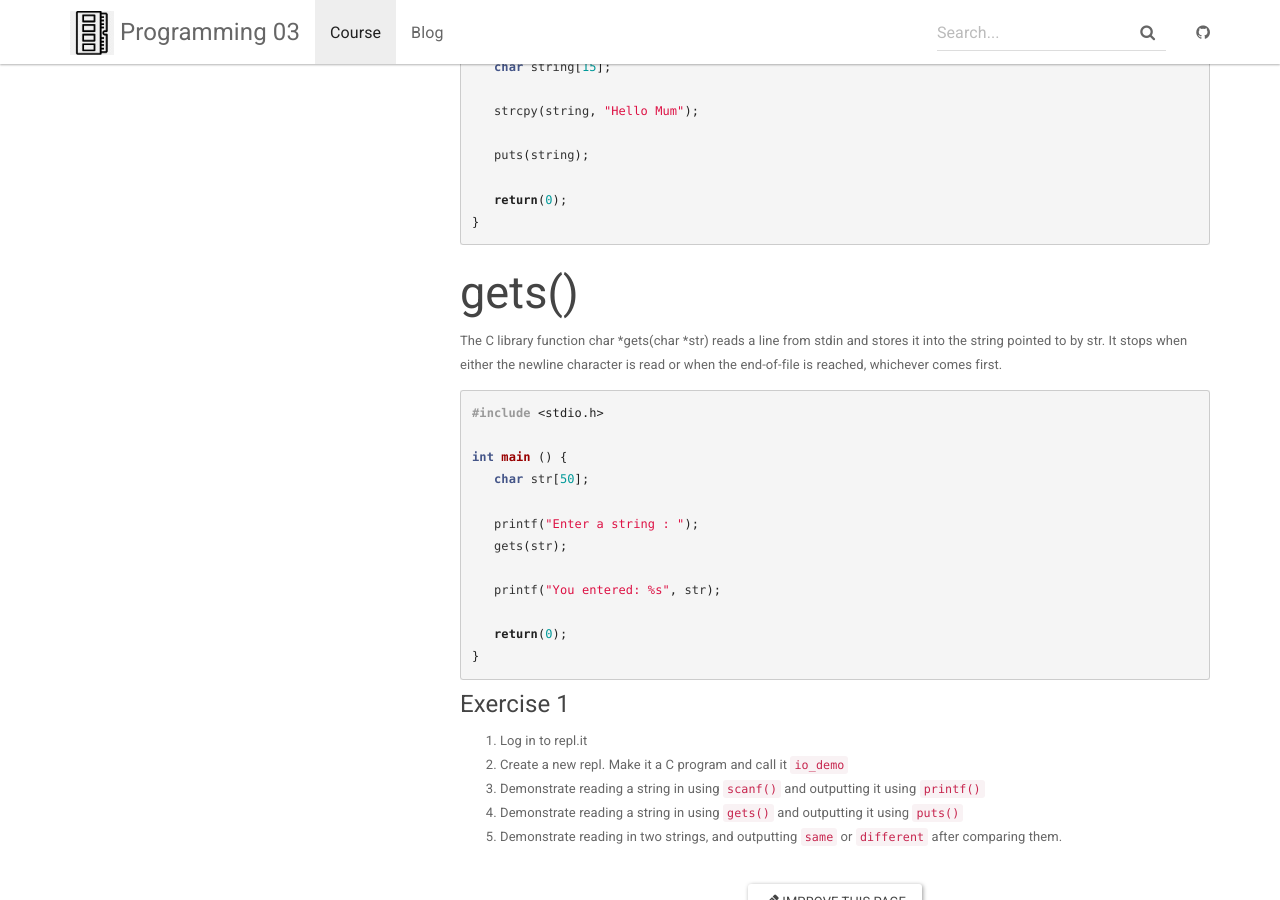
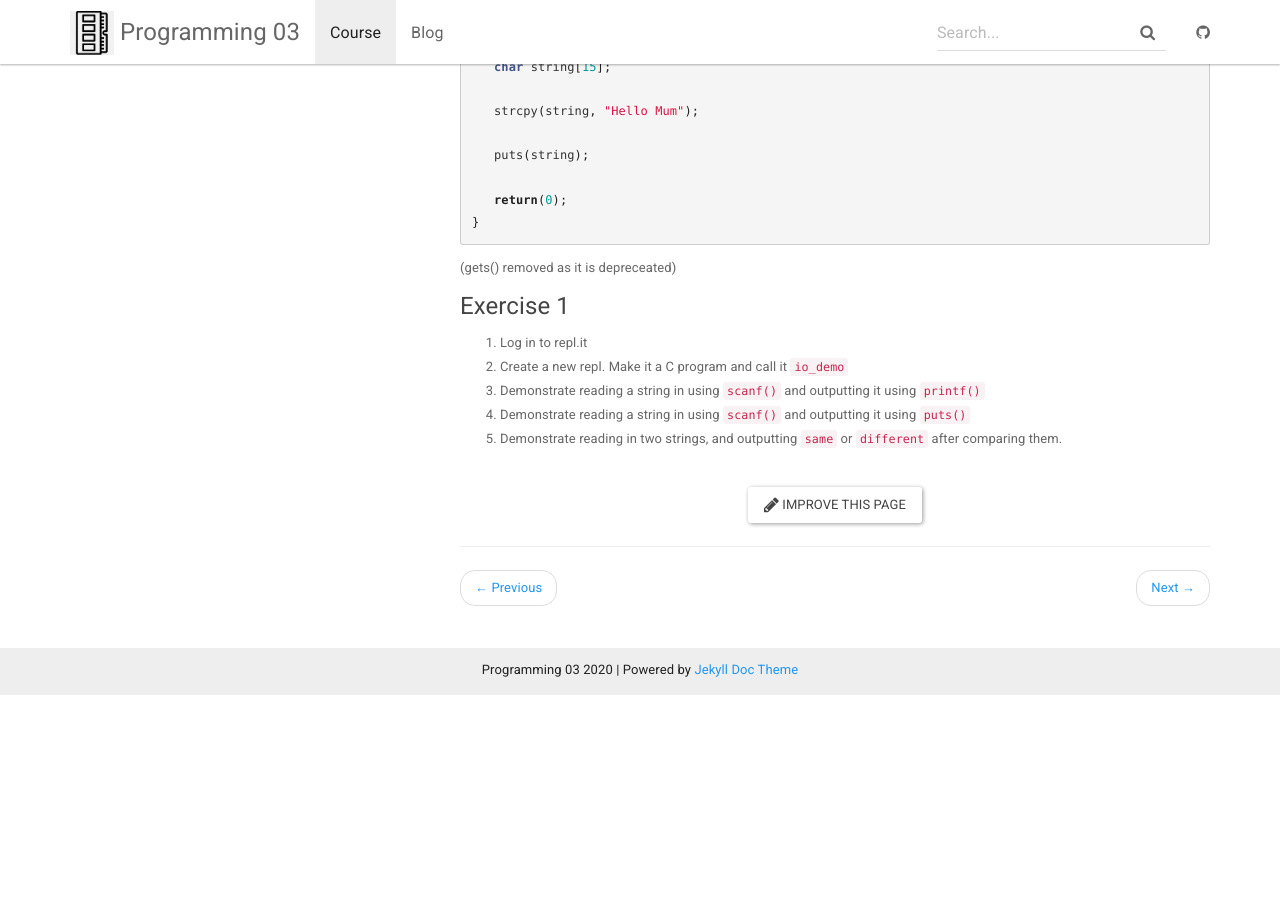
Before and after one commit to andyguestysj/prog03, a Jekyll site: the page built from _docs/topics/2-c/c-08.md, in a window 1280 px wide and 900 px high, scrolled down 1563 px. Built offline with Jekyll 4.4.1, drawn with Linux system fonts in a browser that asks for light colours; after the commit the page ends 2258 px from its top, so only the background shows below that.

Commit message:
gets() removed

````diff
--- a/_docs/topics/2-c/c-08.md
+++ b/_docs/topics/2-c/c-08.md
@@ -79,29 +79,12 @@ int main () {
 }
 ```
 
-## gets()
-
-The C library function char *gets(char *str) reads a line from stdin and stores it into the string pointed to by str. It stops when either the newline character is read or when the end-of-file is reached, whichever comes first.
-
-```c
-#include <stdio.h>
-
-int main () {
-   char str[50];
-
-   printf("Enter a string : ");
-   gets(str);
-
-   printf("You entered: %s", str);
-
-   return(0);
-}
-```
+(gets() removed as it is depreceated)
 
 #### Exercise 1
 
 1. Log in to repl.it
 2. Create a new repl. Make it a C program and call it `io_demo`
 3. Demonstrate reading a string in using `scanf()` and outputting it using `printf()`
-4. Demonstrate reading a string in using `gets()` and outputting it using `puts()`
+4. Demonstrate reading a string in using `scanf()` and outputting it using `puts()`
 4. Demonstrate reading in two strings, and outputting `same` or `different` after comparing them.
````
